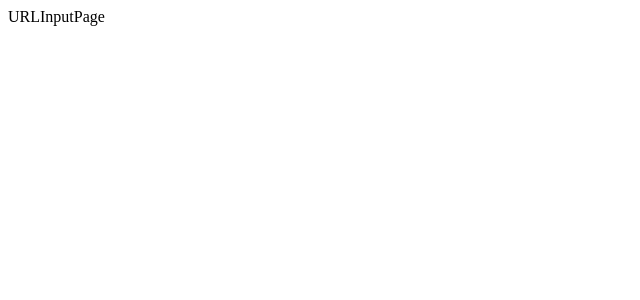
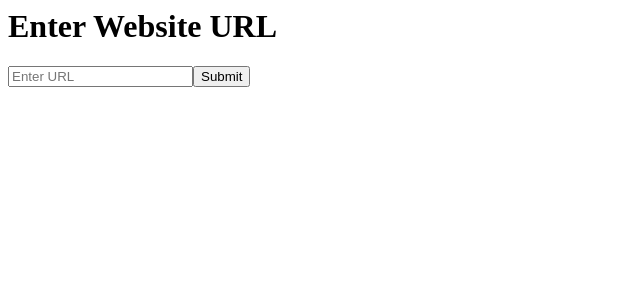
Before and after one commit to amahdavid/WebScraperProject, a React (Create React App) app in the folder web-scrapper/: page / in a window 1280 px wide. Shown: the top 300 px of the page, without its empty margins (0-640 px from the left). Built offline with nearby package versions, Linux system fonts and the light colour scheme.

Commit message:
updated pages, changed url endpoint

```diff
--- a/web-scrapper/package.json
+++ b/web-scrapper/package.json
@@ -11,7 +11,6 @@
     "react-dom": "^18.3.1",
     "react-redux": "^9.1.2",
     "react-router-dom": "^6.27.0",
-    "react-scripts": "^3.0.1",
     "redux": "^5.0.1",
     "web-vitals": "^2.1.4"
   },
@@ -38,5 +37,9 @@
       "last 1 firefox version",
       "last 1 safari version"
     ]
+  },
+  "devDependencies": {
+    "react-scripts": "^5.0.1",
+    "webpack": "^5.96.0"
   }
 }
--- a/web-scrapper/src/pages/QuestionPage.js
+++ b/web-scrapper/src/pages/QuestionPage.js
@@ -1,9 +1,64 @@
-import React from 'react'
+import React, { useEffect, useState } from "react";
+import { useDispatch, useSelector } from "react-redux";
+import { setResponses } from "../store/userSlice";
 
 function QuestionPage() {
+  const [questions, setQuestions] = useState([]);
+  const [responses, setResponses] = useState([]);
+  const dispatch = useDispatch();
+  const url = useSelector((state) => state.user.url);
+
+  useEffect(() => {
+    const fetchQuestions = async () => {
+      try {
+        const response = await fetch("http://127.0.0.1:5000/questions", {
+          method: "POST",
+          headers: {
+            "Content-Type": "application/json",
+          },
+          body: JSON.stringify({ content: url }), // replace with actual scraped data later
+        });
+
+        const data = await response.json();
+        if (response.ok) {
+          setQuestions(data.questions);
+        } else {
+          console.error("Error generating questions: ", data.error);
+        }
+      } catch (error) {
+        console.error("Fetch error: ", error);
+      }
+    };
+    fetchQuestions();
+  }, [url]);
+
+  const handleAnswerChange = (index, answer) => {
+    const newResponses = [...responses];
+    newResponses[index] = answer;
+    setResponses(newResponses);
+  };
+
+  const handleSubmit = () => {
+    dispatch(setResponses(responses));
+    // will display users classification after scraping
+  };
+
   return (
-    <div>QuestionPage</div>
-  )
+    <div>
+      <h1>QuestionPage</h1>
+      {questions.map((question, index) => (
+        <div key={index}>
+          <p>{question}</p>
+          <input
+            type="text"
+            placeholder="Your answer"
+            onChange={(e) => handleAnswerChange(index, e.target.value)}
+          />
+        </div>
+      ))}
+      <button onClick={handleSubmit}>Submit Answers</button>
+    </div>
+  );
 }
 
-export default QuestionPage
+export default QuestionPage;
--- a/web-scrapper/src/pages/URLInputPage.js
+++ b/web-scrapper/src/pages/URLInputPage.js
@@ -1,9 +1,52 @@
-import React from 'react'
+import React, { useState } from "react";
+import { useDispatch } from "react-redux";
+import { setUrl } from "../store/userSlice";
+import { useNavigate } from "react-router-dom";
 
 function URLInputPage() {
+  const [url, setUrl] = useState("");
+  const dispatch = useDispatch();
+  const navigate = useNavigate();
+
+  const handleSubmit = async (e) => {
+    e.preventDefault();
+    dispatch(setUrl(url));
+
+    try {
+      const response = await fetch("http://127.0.0.1:5000/scrape", {
+        method: "POST",
+        headers: {
+          "Content-Type": "application/json",
+        },
+        body: JSON.stringify({ url }),
+      });
+
+      const data = await response.json();
+      if (response.ok) {
+        navigate("http://127.0.0.1:5000/questions");
+      } else {
+        console.error("Error scraping: ", data.error);
+      }
+    } catch (error) {
+      console.error("Fetch error: ", error);
+    }
+  };
+
   return (
-    <div>URLInputPage</div>
-  )
+    <div>
+      <h1>Enter Website URL</h1>
+      <form onSubmit={handleSubmit}>
+        <input
+          type="text"
+          placeholder="Enter URL"
+          value={url}
+          onChange={(e) => setUrl(e.target.value)}
+          required
+        />
+        <button type="submit">Submit</button>
+      </form>
+    </div>
+  );
 }
 
-export default URLInputPage
+export default URLInputPage;
```
Also changed, not shown: 2 other files (tests, documents, lock files or other folders).
